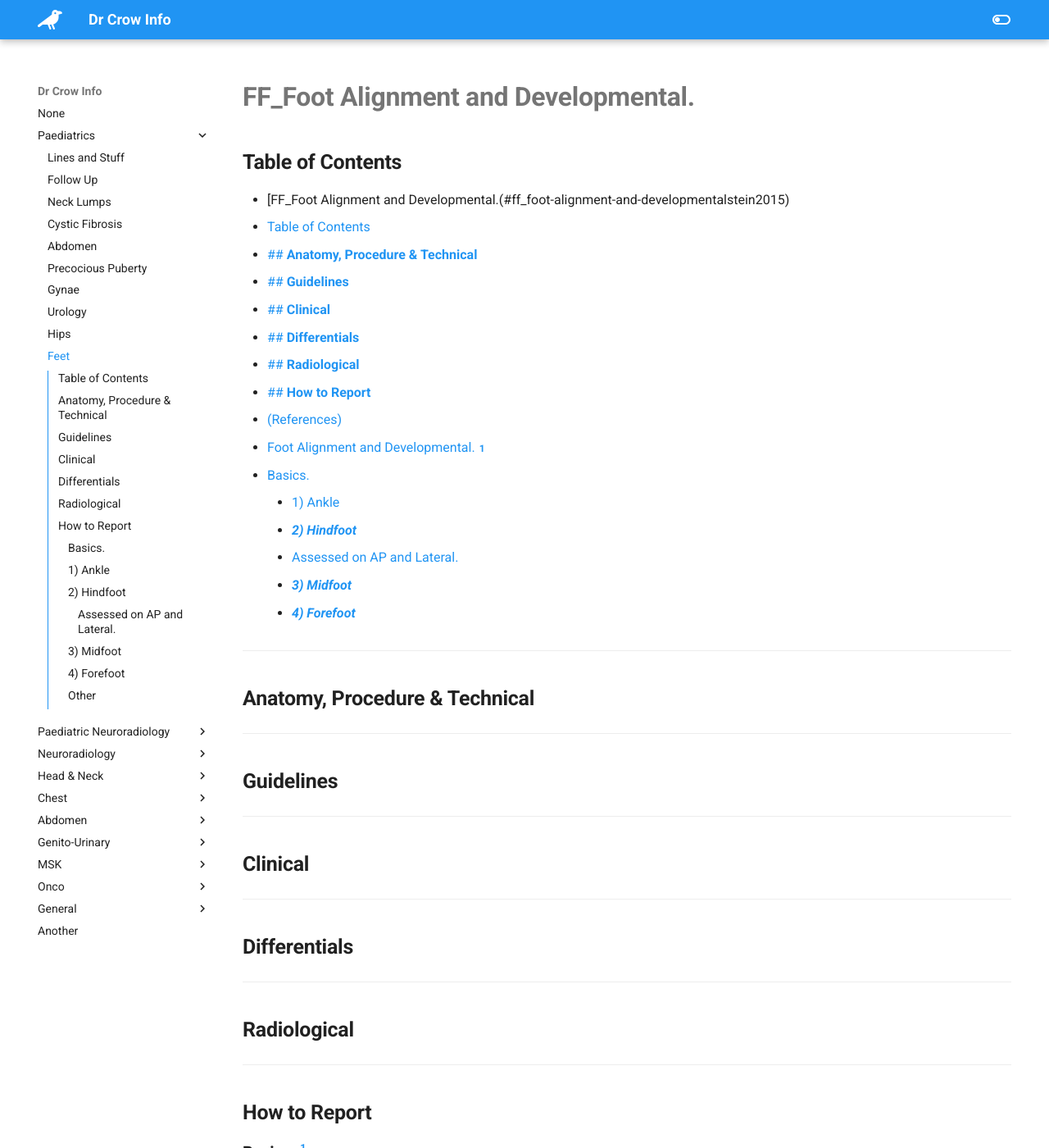
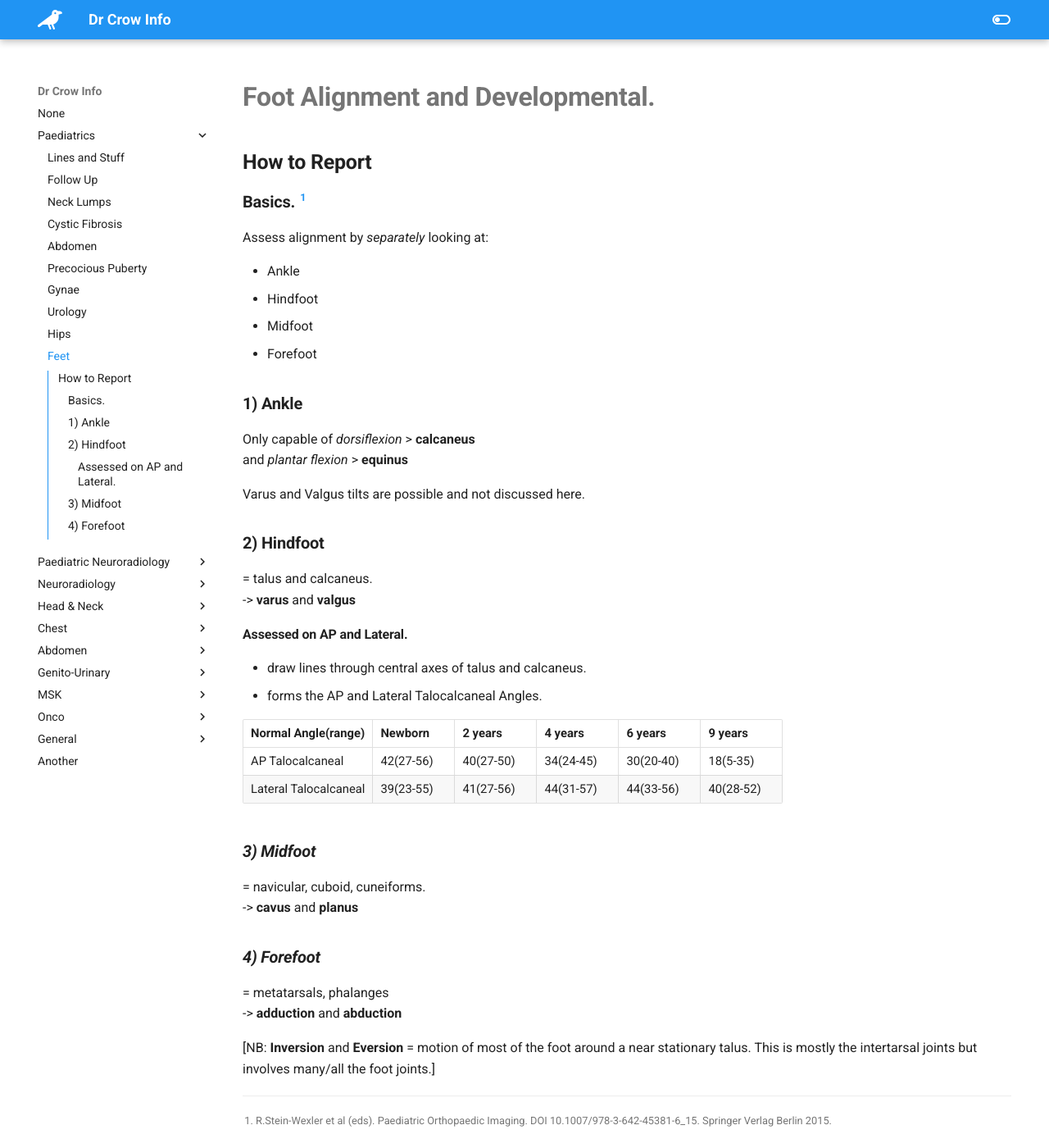
Before and after one commit to TheDrCrow/DrCrowInfo, an MkDocs documentation site: the page built from docs/paediatrics/paed_ortho_feet.md, in a window 1280 px wide and 1400 px high. Shown: the whole window at 82% size. Built offline with MkDocs 1.6.1 and Material for MkDocs 9.7.7, drawn with Linux system fonts in a browser that asks for light colours.

Commit message:
is a bit late with things

```diff
--- a/docs/paediatrics/paed_ortho_feet.md
+++ b/docs/paediatrics/paed_ortho_feet.md
@@ -1,42 +1,5 @@
 
-# FF_Foot Alignment and Developmental.
-
-## Table of Contents
-- [FF_Foot Alignment and Developmental.(#ff_foot-alignment-and-developmentalstein2015)
-  - [Table of Contents](#table-of-contents)
-  - [## **Anatomy, Procedure & Technical**](#-anatomy-procedure--technical)
-  - [## **Guidelines**](#-guidelines)
-  - [## **Clinical**](#-clinical)
-  - [## **Differentials**](#-differentials)
-  - [## **Radiological**](#-radiological)
-  - [## **How to Report**](#-how-to-report)
-  - [(References)](#references)
-- [Foot Alignment and Developmental. [^Stein2015]](#foot-alignment-and-developmental-stein2015)
-  - [Basics.](#basics)
-    - [1) Ankle](#1-ankle)
-    - [***2) Hindfoot***](#2-hindfoot)
-      - [Assessed on AP and Lateral.](#assessed-on-ap-and-lateral)
-    - [***3) Midfoot***](#3-midfoot)
-    - [***4) Forefoot***](#4-forefoot)
-
----
-
-## **Anatomy, Procedure & Technical**
-
----
-
-## **Guidelines**
-
----
-## **Clinical**
-
----
-## **Differentials**
-
----
-## **Radiological**
-
----
+# Foot Alignment and Developmental.
 
 ## **How to Report**
 
@@ -83,12 +46,7 @@ Varus and Valgus tilts are possible and not discussed here.
 -> **adduction** and **abduction**
 
 
-
 [NB: **Inversion** and **Eversion** = motion of most of the foot around a near stationary talus. This is mostly the intertarsal joints but involves many/all the foot joints.]
-
----
-
-### Other
 
 
 [^Stein2015]: R.Stein-Wexler et al (eds). Paediatric Orthopaedic Imaging.
--- a/mkdocs.yml
+++ b/mkdocs.yml
@@ -35,7 +35,7 @@ nav:
      - 'Cystic Fibrosis': 'paediatrics/paed_cystic_fibrosis.md'
      - 'Abdomen': 'paediatrics/paed_abdomen.md'
      - 'Precocious Puberty': 'paediatrics/paed_endo_precociousPuberty.md'
-     - 'Gynae': 'paediatrics/paed_gynae_FF.md'
+     - 'Gynae': 'paediatrics/paed_gynae.md'
      - 'Urology': 'paediatrics/paed_uro.md'
      - 'Hips': 'paediatrics/paed_ortho_hips.md'
      - 'Feet': 'paediatrics/paed_ortho_feet.md'
```
Also changed, not shown: docs/paed_neuro/neuro_paed_anatomy.md (+26 -27 lines), docs/paed_neuro/neuro_paed_development.md (+1 -1 lines), docs/paediatrics/paed_gynae.md (added, +18 -0 lines), docs/paediatrics/paed_gynae_FF.md (deleted, +0 -56 lines), docs/paediatrics/paed_ortho_hips.md (+2 -18 lines), docs/paediatrics/paed_uro.md (+13 -50 lines).
